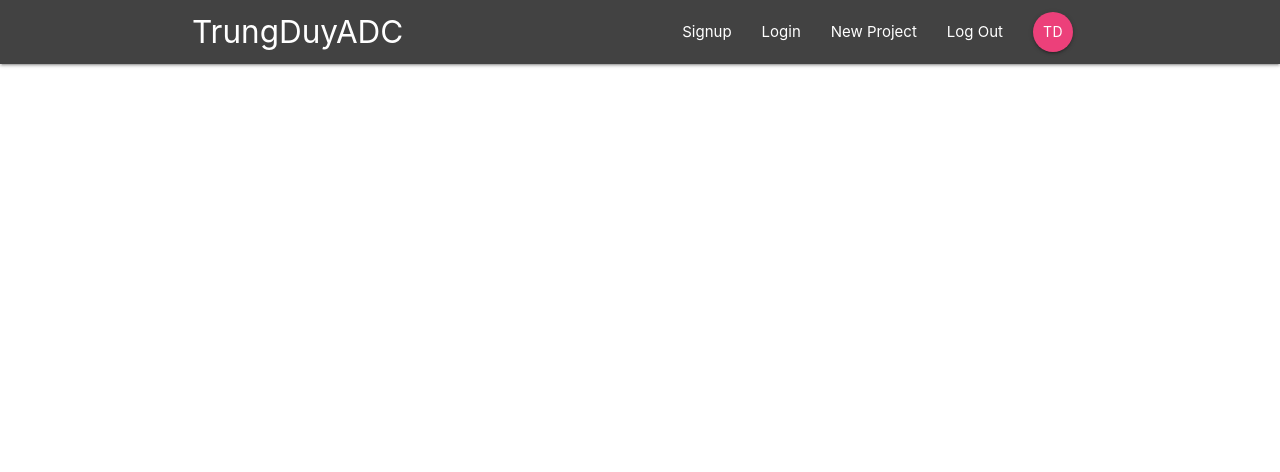
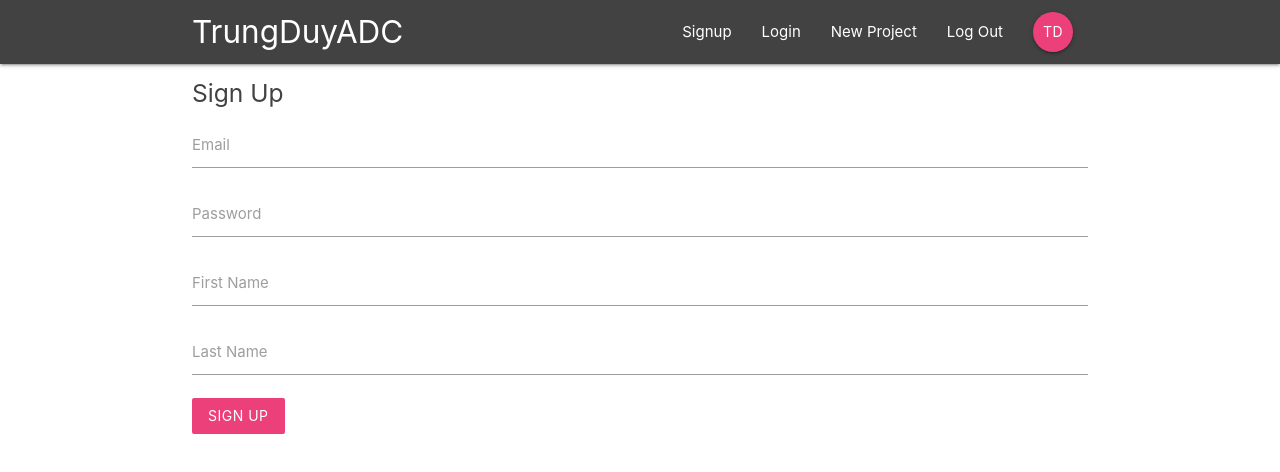
Before and after one commit to TrungyuD/react-app-with-firebase, a React (Create React App) app: page /signup in a window 1280 px wide. Shown: the top 472 px of the page. Built offline with nearby package versions, Linux system fonts and the light colour scheme.

Commit message:
#8 - SignIn vs SignUp Component

```diff
--- a/package.json
+++ b/package.json
@@ -9,7 +9,8 @@
     "react": "^16.13.1",
     "react-dom": "^16.13.1",
     "react-router-dom": "^5.2.0",
-    "react-scripts": "3.4.1"
+    "react-scripts": "3.4.1",
+    "yarn": "^1.22.4"
   },
   "scripts": {
     "start": "react-scripts start",
--- a/public/index.html
+++ b/public/index.html
@@ -33,5 +33,6 @@
       To begin the development, run `npm start` or `yarn start`.
       To create a production bundle, use `npm run build` or `yarn build`.
     -->
+    <script src="https://cdnjs.cloudflare.com/ajax/libs/materialize/1.0.0/js/materialize.min.js"></script>
   </body>
 </html>
--- a/src/App.js
+++ b/src/App.js
@@ -3,6 +3,8 @@ import {BrowserRouter, Switch, Route} from 'react-router-dom';
 import Navbar from './components/layout/Navbar';
 import Dashboard from './components/dashboard/Dashboard';
 import ProjectDetails from './components/projects/ProjectDetails'
+import SignIn from './components/auth/SignIn';
+import SignUp from './components/auth/SignUp';
 function App() {
   return (
     <BrowserRouter>
@@ -11,6 +13,8 @@ function App() {
         <Switch>
           <Route exact path="/" component={Dashboard} />
           <Route path="/project/:id" component={ProjectDetails} />
+          <Route path="/signin" component={SignIn}/>
+          <Route path="/signup" component={SignUp}/>
         </Switch>
       </div>
     </BrowserRouter>
--- a/src/components/auth/SignIn.js
+++ b/src/components/auth/SignIn.js
@@ -0,0 +1,39 @@
+import React, { Component } from 'react'
+
+class SignIn extends Component {
+  state = {
+    email: '',
+    password: ''
+  }
+  handleChange = (e) => {
+    this.setState({
+      [e.target.id]: e.target.value
+    })
+  }
+  handleSubmit = (e) => {
+    e.preventDefault();
+    console.log(this.state);
+  }
+  render() {
+    return (
+      <div className="container">
+        <form className="white" onSubmit={this.handleSubmit}>
+          <h5 className="grey-text text-darken-3">Sign In</h5>
+          <div className="input-field">
+            <label htmlFor="email">Email</label>
+            <input type="email" id='email' onChange={this.handleChange} />
+          </div>
+          <div className="input-field">
+            <label htmlFor="password">Password</label>
+            <input type="password" id='password' onChange={this.handleChange} />
+          </div>
+          <div className="input-field">
+            <button className="btn pink lighten-1 z-depth-0">Login</button>
+          </div>
+        </form>
+      </div>
+    )
+  }
+}
+
+export default SignIn
--- a/src/components/auth/SignUp.js
+++ b/src/components/auth/SignUp.js
@@ -0,0 +1,49 @@
+import React, { Component } from 'react'
+
+class SignUp extends Component {
+  state = {
+    email: '',
+    password: '',
+    firstName: '',
+    lastName: '',
+  }
+  handleChange = (e) => {
+    this.setState({
+      [e.target.id]: e.target.value
+    })
+  }
+  handleSubmit = (e) => {
+    e.preventDefault();
+    console.log(this.state);
+  }
+  render() {
+    return (
+      <div className="container">
+        <form className="white" onSubmit={this.handleSubmit}>
+          <h5 className="grey-text text-darken-3">Sign Up</h5>
+          <div className="input-field">
+            <label htmlFor="email">Email</label>
+            <input type="email" id='email' onChange={this.handleChange} />
+          </div>
+          <div className="input-field">
+            <label htmlFor="password">Password</label>
+            <input type="password" id='password' onChange={this.handleChange} />
+          </div>
+          <div className="input-field">
+            <label htmlFor="firstName">First Name</label>
+            <input type="text" id='firstName' onChange={this.handleChange} />
+          </div>
+          <div className="input-field">
+            <label htmlFor="lastName">Last Name</label>
+            <input type="text" id='lastName' onChange={this.handleChange} />
+          </div>
+          <div className="input-field">
+            <button className="btn pink lighten-1 z-depth-0">Sign Up</button>
+          </div>
+        </form>
+      </div>
+    )
+  }
+}
+
+export default SignUp
```
Also changed, not shown: 1 other file (tests, documents, lock files or other folders).
